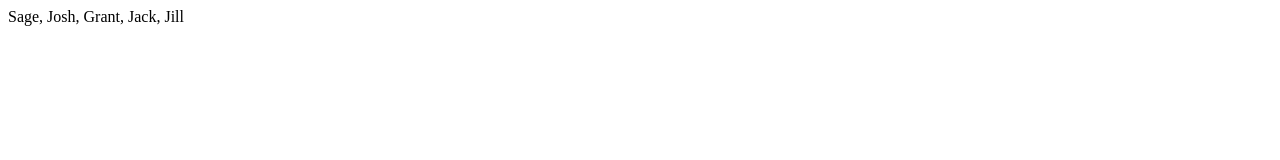
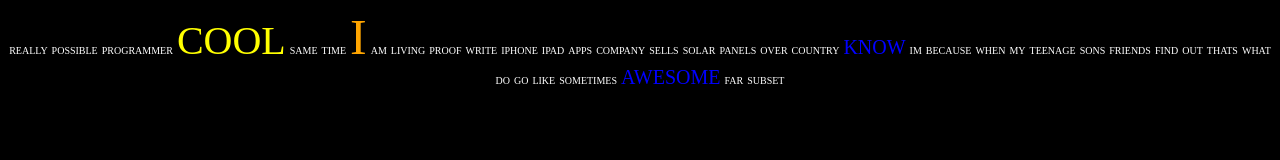
Before and after one commit to SageSeeger/ECE_499_NASA, a plain HTML site: page docs/team.html in a window 1280 px wide. Drawn offline with Linux system fonts and the light colour scheme.

Commit message:
Update team.html

```diff
--- a/docs/team.html
+++ b/docs/team.html
@@ -1,13 +1,110 @@
-<!doctype>
+<!DOCTYPE html>
 <html>
 <head>
-<title>Team Members</title>
-<body>
-  <p1>Sage, Josh, Grant, Jack, Jill</p1>
+<style>
+text1{
+font-size: 10px;
+color: white;
+}
+text2{
+font-size: 20px;
+color: blue;
+}
+text3{
+font-size: 30px;
+color: green;
+}
+text4{
+font-size: 40px;
+color: yellow;
+}
+text5{
+font-size: 50px;
+color: orange;
+}
+text6{
+font-size: 60px;
+color: red;
+}
+</style>
+<title>Word Cloud</title>
+</head>
+<body bgcolor = "#000000">
+<center>
+<text1>REALLY</text1>
+<text1>POSSIBLE</text1>
+<text1>PROGRAMMER</text1>
+<text4>COOL</text4>
+<text1>SAME</text1>
+<text1>TIME</text1>
+<text5>I</text5>
+<text1>AM</text1>
+<text1>LIVING</text1>
+<text1>PROOF</text1>
+<text1>WRITE</text1>
+<text1>IPHONE</text1>
+<text1>IPAD</text1>
+<text1>APPS</text1>
+<text1>COMPANY</text1>
+<text1>SELLS</text1>
+<text1>SOLAR</text1>
+<text1>PANELS</text1>
+<text1>OVER</text1>
+<text1>COUNTRY</text1>
+<text2>KNOW</text2>
+<text1>IM</text1>
+<text1>BECAUSE</text1>
+<text1>WHEN</text1>
+<text1>MY</text1>
+<text1>TEENAGE</text1>
+<text1>SONS</text1>
+<text1>FRIENDS</text1>
+<text1>FIND</text1>
+<text1>OUT</text1>
+<text1>THATS</text1>
+<text1>WHAT</text1>
+<text1>DO</text1>
+<text1>GO</text1>
+<text1>LIKE</text1>
+<text1>SOMETIMES</text1>
+<text2>AWESOME</text2>
+<text1>FAR</text1>
+<text1>SUBSET</text1>
+</center>
 </body>
-
+</html><!DOCTYPE html>
+<html>
+<head>
+<style>
+text1{
+font-size: 10px;
+color: white;
+}
+text2{
+font-size: 20px;
+color: blue;
+}
+text3{
+font-size: 30px;
+color: green;
+}
+text4{
+font-size: 40px;
+color: yellow;
+}
+text5{
+font-size: 50px;
+color: orange;
+}
+text6{
+font-size: 60px;
+color: red;
+}
+</style>
+<title>Word Cloud</title>
 </head>
-
-
-
+<body bgcolor = "#000000">
+<center>
+</center>
+</body>
 </html>
```
